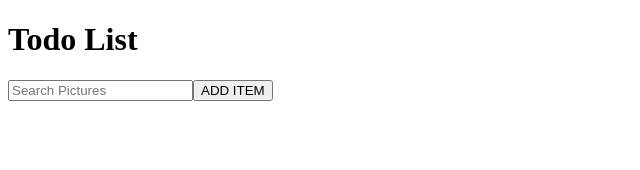
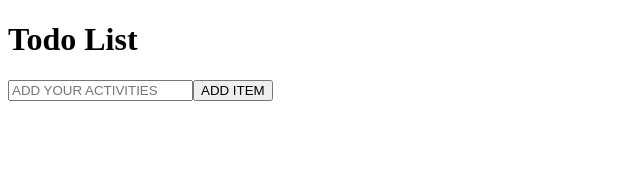
Before and after one commit to hussainali003/cat, a React (Create React App) app: page / in a window 1280 px wide. Shown: the top 170 px of the page, without its empty margins (0-640 px from the left). Built offline with nearby package versions, Linux system fonts and the light colour scheme.

Commit message:
solve some mistakes

```diff
--- a/src/todo-list/search.js
+++ b/src/todo-list/search.js
@@ -30,7 +30,7 @@ const  Search = (props) => {
         value={Value}
         type="text"
         onChange={e => handleChange(e)}
-        placeholder="Search Pictures"
+        placeholder="ADD YOUR ACTIVITIES"
       />
       <button onClick={handleOnSubmit}>ADD ITEM</button>
       {TaskList !== [] ?
```
